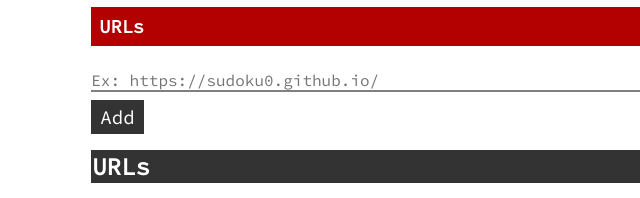
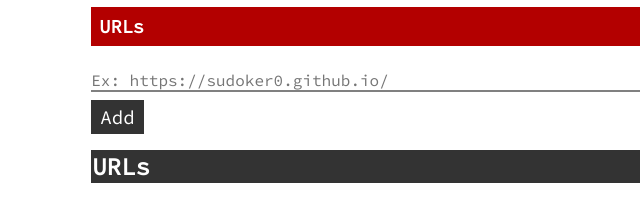
Before and after one commit to sudoker0/NoHistory, a browser extension: page src/tools/index.html in a window 1280 px wide. Shown: the part 322-520 px from the top of the page, 180-820 px from the left. Drawn offline with Linux system fonts and the light colour scheme.

Commit message:
namechange

```diff
--- a/package.json
+++ b/package.json
@@ -4,13 +4,13 @@
   "description": "When you want to hide something, but don't want to open a private window.",
   "repository": {
     "type": "git",
-    "url": "https://github.com/sudoku0/NoHistory.git"
+    "url": "https://github.com/sudoker0/NoHistory.git"
   },
   "scripts": {
     "test": "echo \"Error: no test specified\" && exit 1",
     "build": "cmd /c build.bat"
   },
-  "author": "sudoku0",
+  "author": "sudoker0",
   "license": "MIT",
   "dependencies": {
     "@types/firefox-webext-browser": "^94.0.1"
--- a/src/tools/index.html
+++ b/src/tools/index.html
@@ -54,7 +54,7 @@
                         <h3 class="group">URLs</h3>
                         <div id="manage_url_box">
                             <label id="url_box">
-                                <input type="url" name="addorsearchurl" id="addorsearchurl" placeholder="Ex: https://sudoku0.github.io/">
+                                <input type="url" name="addorsearchurl" id="addorsearchurl" placeholder="Ex: https://sudoker0.github.io/">
                             </label>
                             <!-- <button id="search_url">Search</button> -->
                             <button class="with_text" id="add_url">Add</button>
```
Also changed, not shown: src/setting/index.html (+1 -1 lines), src/manifest.json, 1 other file.
